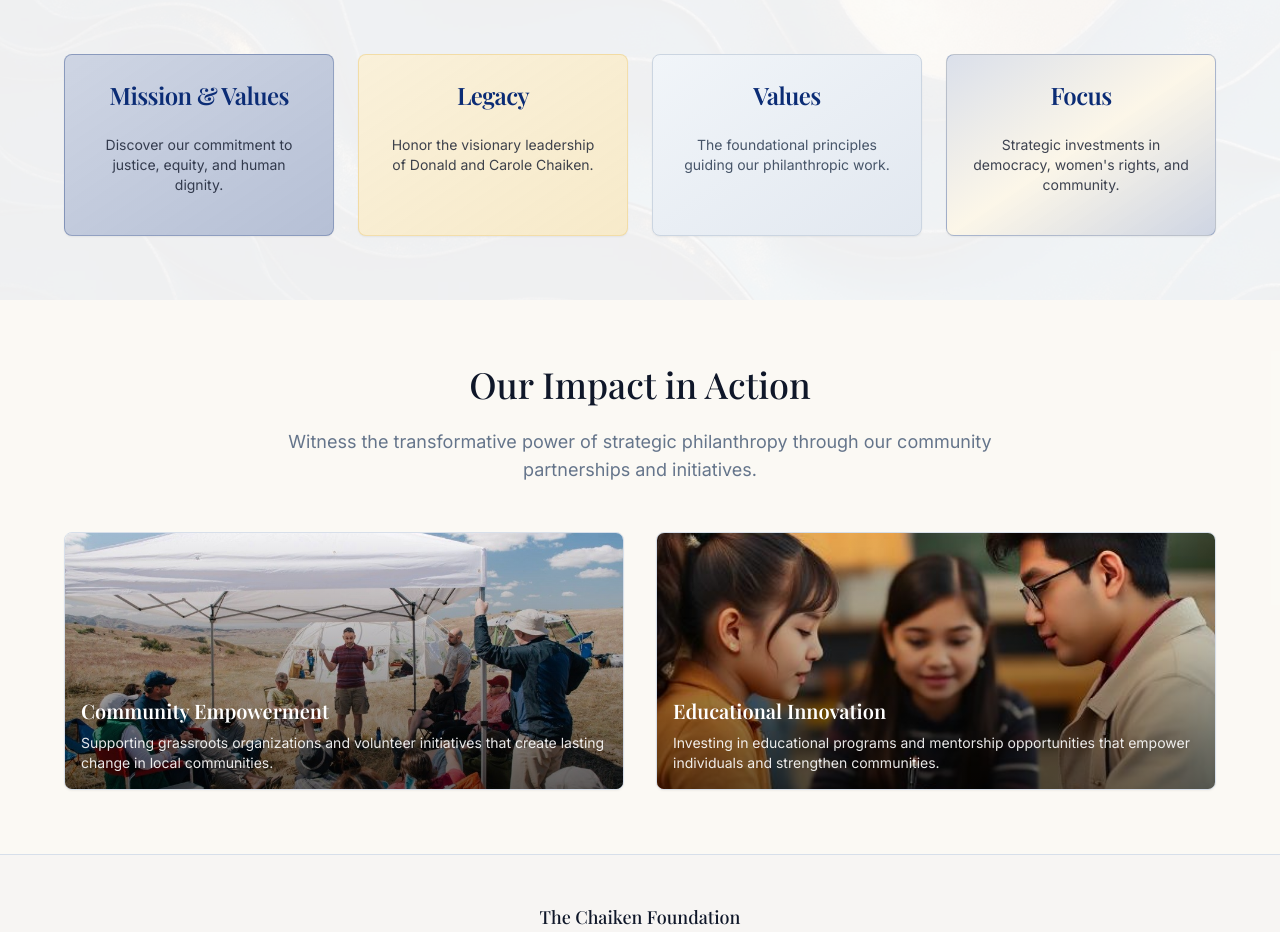
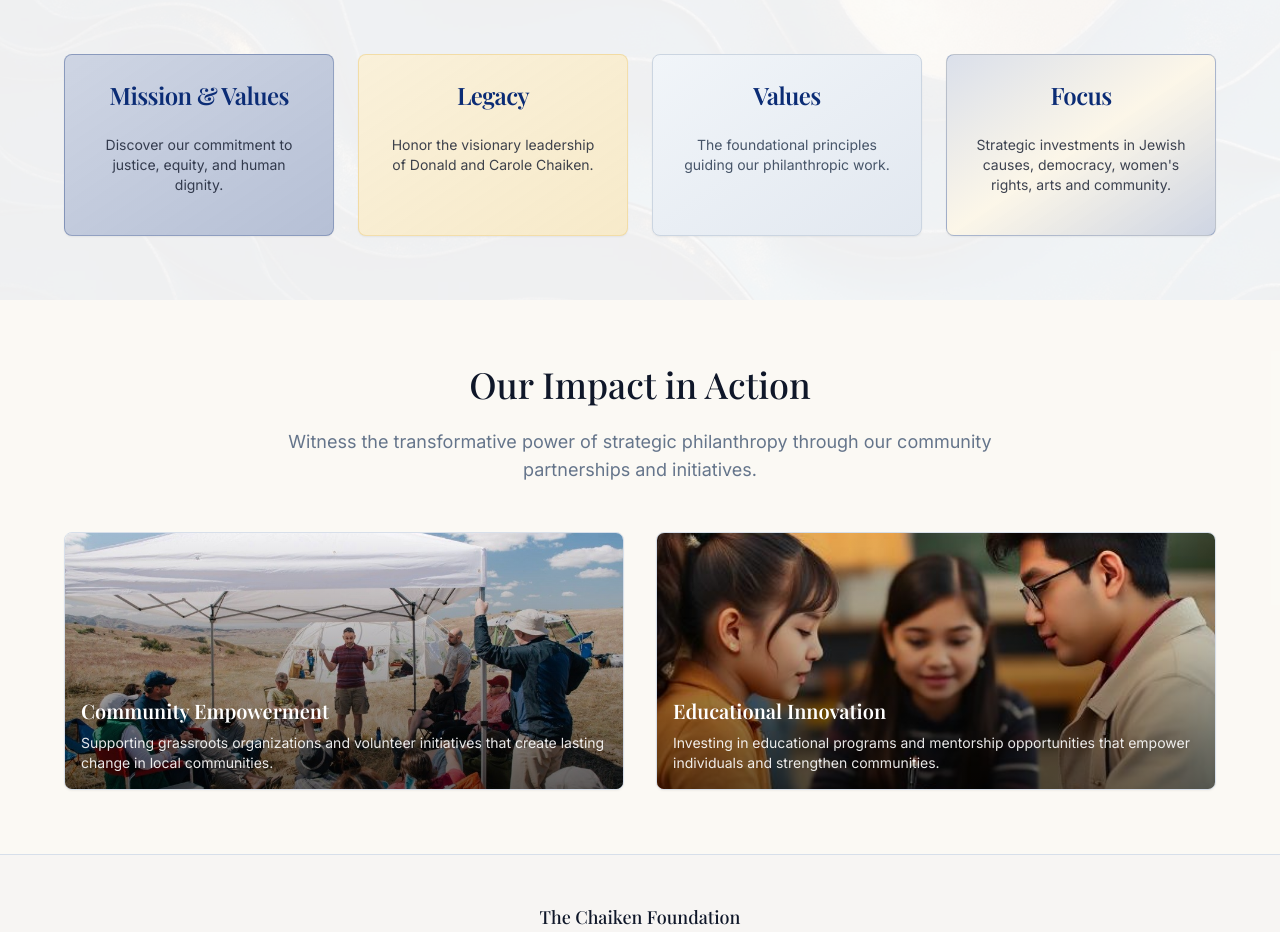
Before and after one commit to kleinwizard/chaiken-foundation-legacy, a React (Vite) app: page / in a window 1280 px wide. Shown: the part 920-1852 px from the top of the page. Built offline with nearby package versions, Linux system fonts and the light colour scheme.

Commit message:
Update Focus card text
Updated the text for the "Focus" card on the Home page to "Strategic investments in Jewish causes, democracy, women's rights, arts and community."
-edited src/pages/Index.tsx

```diff
--- a/src/pages/Index.tsx
+++ b/src/pages/Index.tsx
@@ -91,7 +91,7 @@ const Index = () => {
               </CardHeader>
               <CardContent>
                 <CardDescription className="text-center mb-4 text-foreground/80">
-                  Strategic investments in democracy, women's rights, and community.
+                  Strategic investments in Jewish causes, democracy, women's rights, arts and community.
                 </CardDescription>
               </CardContent>
             </Card>
```
